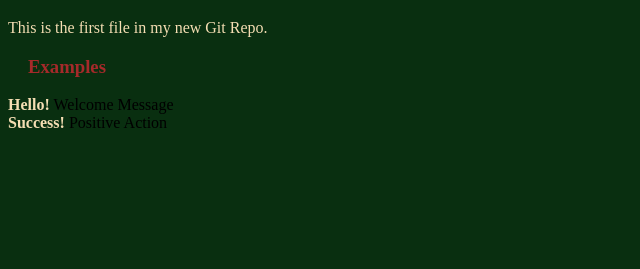
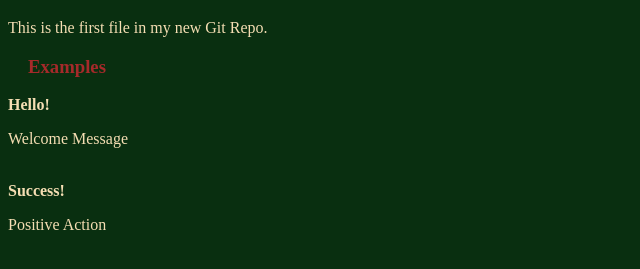
Before and after one commit to jhldiv/test.github.io, a plain HTML site: page index.html in a window 1280 px wide. Shown: the part 61-330 px from the top of the page, without its empty margins (0-640 px from the left). Drawn offline with Linux system fonts and the light colour scheme.

Commit message:
Mark, Lab 6, 10.3.22

```diff
--- a/index.html
+++ b/index.html
@@ -12,8 +12,8 @@
 <h1>Hello world!</h1>
 <p>This is the first file in my new Git Repo.</p>
     <h3>Examples</h3>
-    <strong>Hello!</strong> Welcome Message</br>
-    <strong>Success!</strong> Positive Action</br>
+    <strong>Hello!</strong> <br><p>Welcome Message</p></br>
+    <strong>Success!</strong> <br><p>Positive Action</p></br>
 
 </body>
 </html>
```
